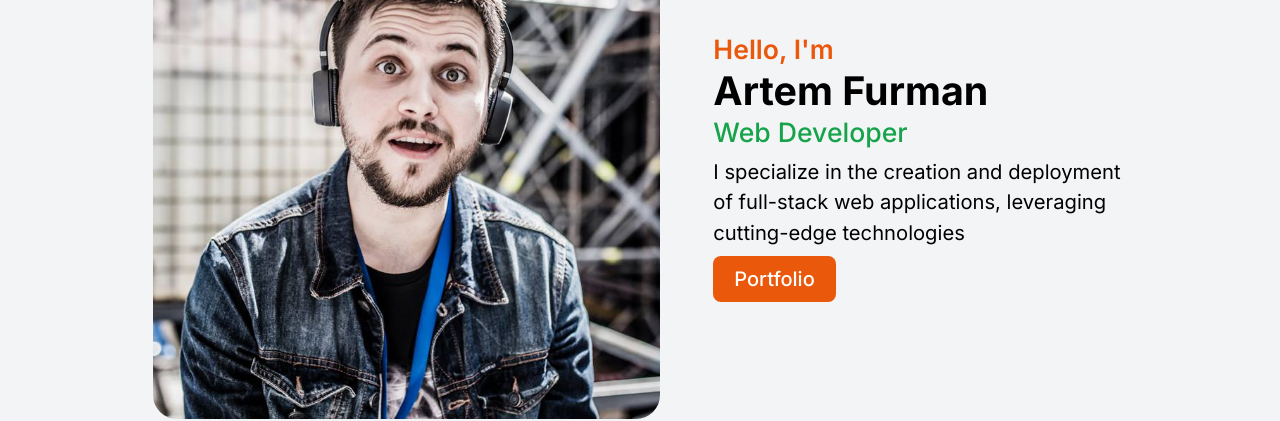
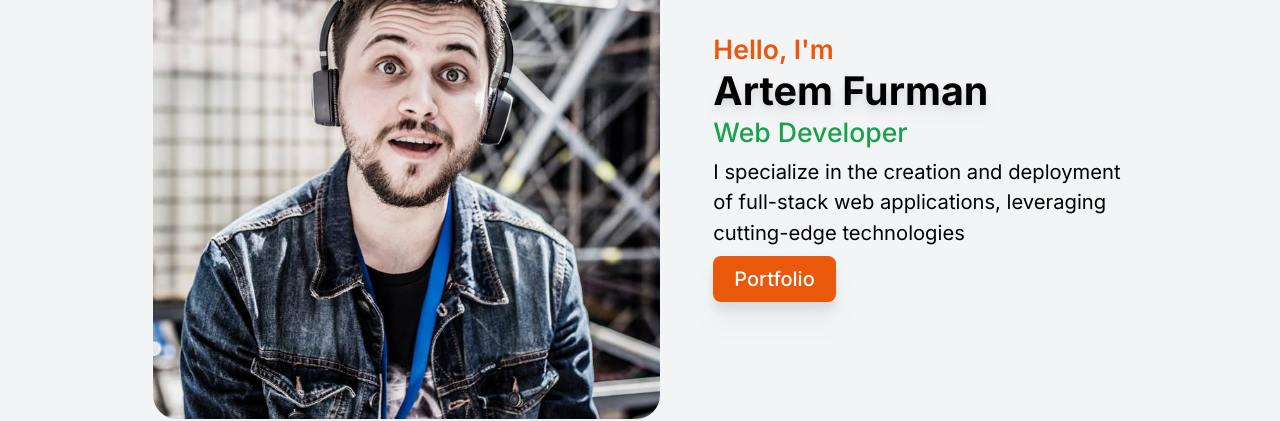
Before and after one commit to Arden27/portfolio, a Next.js app: page / in a window 1280 px wide. Shown: the part 234-655 px from the top of the page. Built offline with nearby package versions, Linux system fonts and the light colour scheme.

Commit message:
navbar z-10 fixed the opacity

```diff
--- a/src/app/page.js
+++ b/src/app/page.js
@@ -39,7 +39,7 @@ export default function Small() {
                         <div className="text-[35%] md:text-clamp_greating font-semibold text-orange-600">
                             Hello, I'm
                         </div>
-                        <h3 className="text-[50%] leading-[1.2] md:leading-[1.1] md:text-clamp_name font-bold">
+                        <h3 className="text-[50%] leading-[1.2] drop-shadow-lg md:leading-[1.1] md:text-clamp_name font-bold">
                             Artem Furman
                         </h3>
                         <p className="text-[40%] md:text-clamp_profession font-medium text-green-600 md:mb-1">
@@ -52,7 +52,7 @@ export default function Small() {
                         </div>
                         <a
                             href="#portfolio-section"
-                            className="max-sm:text-[30%] md:text-xl inline-block cursor-pointer rounded-lg bg-orange-600 px-5 py-2 font-medium text-white transition-all duration-200 ease-in-out border border-transparent hover:border hover:border-orange-600 hover:bg-white hover:text-orange-600"
+                            className="max-sm:text-[30%] md:text-xl drop-shadow-xl inline-block cursor-pointer rounded-lg bg-orange-600 px-5 py-2 font-medium text-white transition-all duration-200 ease-in-out border border-transparent hover:border hover:border-orange-600 hover:bg-white hover:text-orange-600"
                         >
                             Portfolio
                         </a>
--- a/src/components/nav.js
+++ b/src/components/nav.js
@@ -74,7 +74,7 @@ const NavBar = ({ mainRef }) => {
 
     return (
         <nav
-            className={`fixed top-0 flex h-12 w-full items-center justify-around bg-gray-100 bg-opacity-80 p-3 transition-shadow duration-500 ease-in-out md:justify-end ${
+            className={`fixed top-0 flex h-12 w-full items-center justify-around bg-gray-100/80 z-10 p-3 transition-shadow duration-500 ease-in-out md:justify-end ${
                 shadow ? "shadow-lg" : ""
             }`}
         >
```
